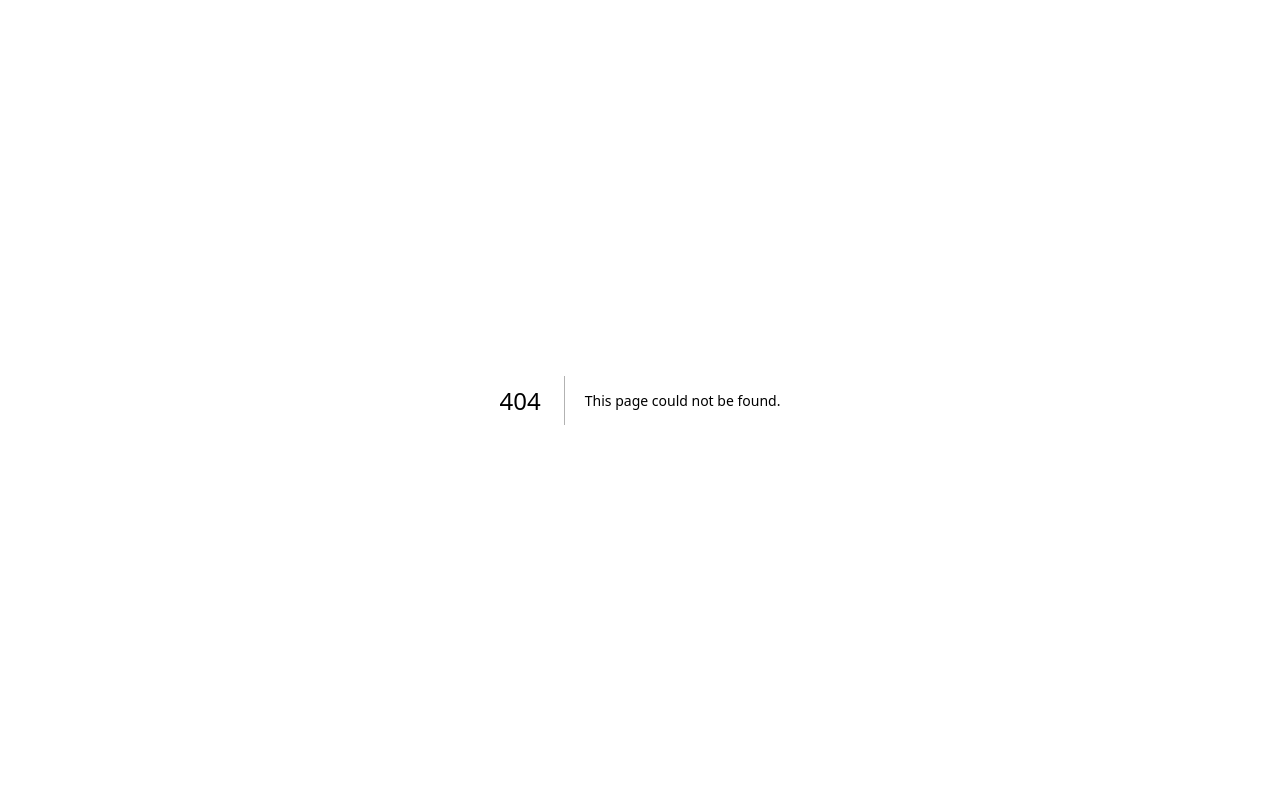
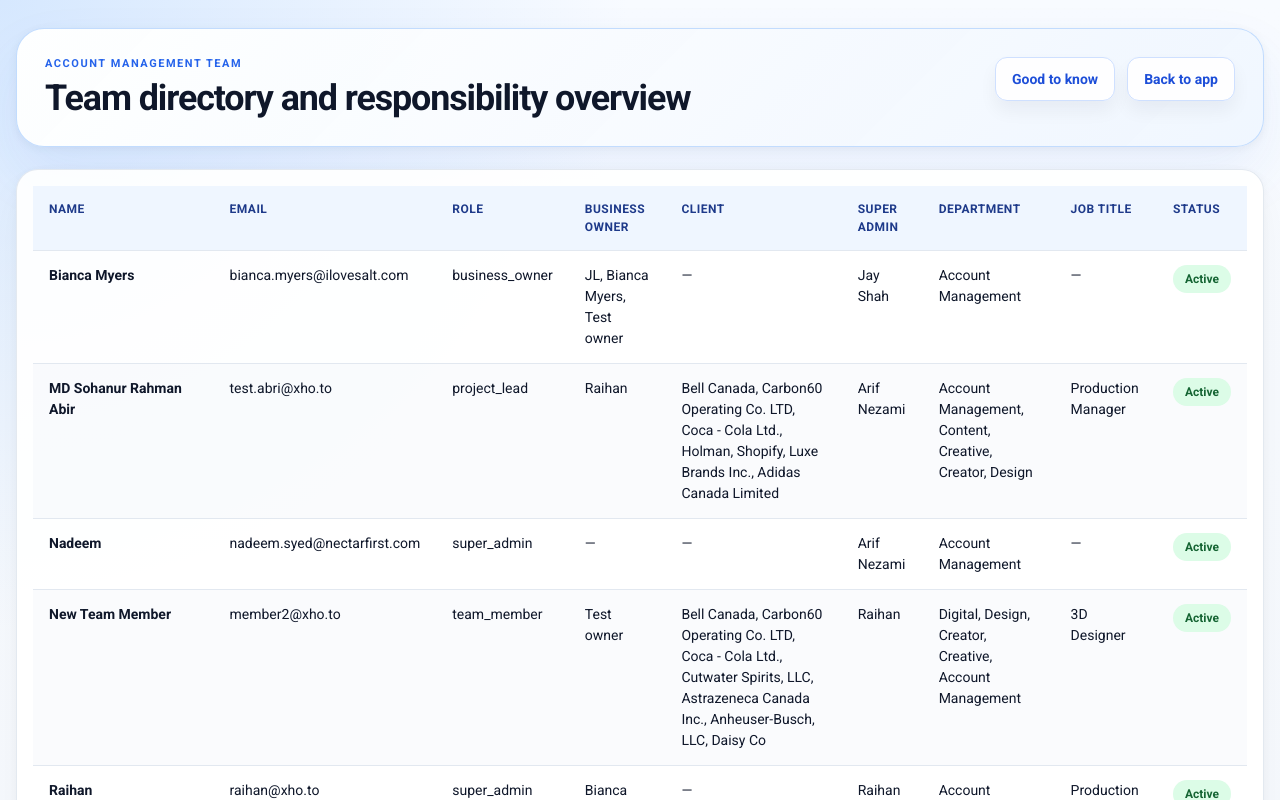
Before and after one commit to PreneurLabGit/Report-Card, a Next.js app: page /account-management-team in a window 1280 px wide. Before the commit this address had no page. Shown: the top 800 px of the page. Built offline with nearby package versions, Linux system fonts and the light colour scheme.

Commit message:
Updated Report Card site

```diff
--- /dev/null
+++ b/src/app/account-management-team/page.module.css
@@ -0,0 +1,151 @@
+.page {
+  min-height: 100vh;
+  background:
+    radial-gradient(circle at top left, rgba(191, 219, 254, 0.6), transparent 26%),
+    linear-gradient(180deg, #f8fbff 0%, #f3f6fb 100%);
+  color: #0f172a;
+}
+
+.shell {
+  max-width: 1280px;
+  margin: 0 auto;
+  padding: 28px 16px 40px;
+}
+
+.hero {
+  display: flex;
+  justify-content: space-between;
+  gap: 20px;
+  align-items: flex-start;
+  padding: 28px;
+  border: 1px solid rgba(191, 219, 254, 0.95);
+  border-radius: 28px;
+  background: linear-gradient(135deg, rgba(255, 255, 255, 0.96), rgba(239, 246, 255, 0.94));
+  box-shadow:
+    0 28px 60px rgba(37, 99, 235, 0.08),
+    0 2px 10px rgba(15, 23, 42, 0.05);
+}
+
+.kicker {
+  margin-bottom: 10px;
+  font-size: 11px;
+  font-weight: 700;
+  letter-spacing: 0.14em;
+  text-transform: uppercase;
+  color: #2563eb;
+}
+
+.hero h1 {
+  font-size: clamp(2rem, 2.8vw, 3rem);
+  line-height: 1.05;
+  font-weight: 700;
+  letter-spacing: -0.03em;
+  text-wrap: balance;
+}
+
+.actions {
+  display: flex;
+  gap: 12px;
+  flex-wrap: wrap;
+}
+
+.secondaryButton,
+.backButton {
+  display: inline-flex;
+  align-items: center;
+  justify-content: center;
+  min-height: 44px;
+  padding: 0 16px;
+  border: 1px solid #cfe0ff;
+  border-radius: 12px;
+  background: rgba(255, 255, 255, 0.92);
+  color: #1d4ed8;
+  font-weight: 700;
+  box-shadow: 0 10px 18px rgba(15, 23, 42, 0.05);
+}
+
+.tableCard {
+  margin-top: 22px;
+  padding: 16px;
+  border: 1px solid rgba(226, 232, 240, 0.95);
+  border-radius: 22px;
+  background: rgba(255, 255, 255, 0.92);
+  box-shadow:
+    0 20px 40px rgba(15, 23, 42, 0.04),
+    0 2px 8px rgba(15, 23, 42, 0.04);
+}
+
+.tableScroll {
+  overflow-x: auto;
+}
+
+.table {
+  width: 100%;
+  min-width: 1200px;
+  border-collapse: separate;
+  border-spacing: 0;
+}
+
+.table th,
+.table td {
+  padding: 14px 16px;
+  border-bottom: 1px solid #e2e8f0;
+  text-align: left;
+  vertical-align: top;
+  font-size: 14px;
+  line-height: 1.5;
+}
+
+.table th {
+  position: sticky;
+  top: 0;
+  background: #eff6ff;
+  color: #1e3a8a;
+  font-size: 12px;
+  font-weight: 700;
+  letter-spacing: 0.04em;
+  text-transform: uppercase;
+}
+
+.table tbody tr:last-child td {
+  border-bottom: none;
+}
+
+.table tbody tr:nth-child(even) td {
+  background: rgba(248, 250, 252, 0.7);
+}
+
+.nameCell {
+  min-width: 180px;
+  font-weight: 700;
+  color: #0f172a;
+}
+
+.statusPill {
+  display: inline-flex;
+  align-items: center;
+  min-height: 28px;
+  padding: 0 12px;
+  border-radius: 999px;
+  background: #dcfce7;
+  color: #166534;
+  font-size: 12px;
+  font-weight: 700;
+}
+
+@media (max-width: 900px) {
+  .hero {
+    display: grid;
+  }
+}
+
+@media (max-width: 640px) {
+  .shell {
+    padding-top: 20px;
+  }
+
+  .hero,
+  .tableCard {
+    padding: 18px;
+  }
+}
--- /dev/null
+++ b/src/app/account-management-team/page.tsx
@@ -0,0 +1,192 @@
+import Link from "next/link";
+
+import styles from "./page.module.css";
+
+const teamMembers = [
+  {
+    name: "Bianca Myers",
+    email: "bianca.myers@ilovesalt.com",
+    role: "business_owner",
+    businessOwner: "JL, Bianca Myers, Test owner",
+    client: "",
+    superAdmin: "Jay Shah",
+    department: "Account Management",
+    jobTitle: "",
+    status: "Active",
+  },
+  {
+    name: "MD Sohanur Rahman Abir",
+    email: "test.abri@xho.to",
+    role: "project_lead",
+    businessOwner: "Raihan",
+    client:
+      "Bell Canada, Carbon60 Operating Co. LTD, Coca - Cola Ltd., Holman, Shopify, Luxe Brands Inc., Adidas Canada Limited",
+    superAdmin: "Arif Nezami",
+    department: "Account Management, Content, Creative, Creator, Design",
+    jobTitle: "Production Manager",
+    status: "Active",
+  },
+  {
+    name: "Nadeem",
+    email: "nadeem.syed@nectarfirst.com",
+    role: "super_admin",
+    businessOwner: "",
+    client: "",
+    superAdmin: "Arif Nezami",
+    department: "Account Management",
+    jobTitle: "",
+    status: "Active",
+  },
+  {
+    name: "New Team Member",
+    email: "member2@xho.to",
+    role: "team_member",
+    businessOwner: "Test owner",
+    client:
+      "Bell Canada, Carbon60 Operating Co. LTD, Coca - Cola Ltd., Cutwater Spirits, LLC, Astrazeneca Canada Inc., Anheuser-Busch, LLC, Daisy Co",
+    superAdmin: "Raihan",
+    department: "Digital, Design, Creator, Creative, Account Management",
+    jobTitle: "3D Designer",
+    status: "Active",
+  },
+  {
+    name: "Raihan",
+    email: "raihan@xho.to",
+    role: "super_admin",
+    businessOwner: "Bianca Myers",
+    client: "",
+    superAdmin: "Raihan",
+    department: "Account Management, Digital, Design, Creative, Content, Creator, Kitchen",
+    jobTitle: "Production Executive",
+    status: "Active",
+  },
+  {
+    name: "Raihan Khan",
+    email: "raihan.khan@xho.to",
+    role: "project_lead",
+    businessOwner: "Test owner",
+    client: "Bell Canada, Coca - Cola Ltd., Adidas Canada Limited, FIFA Canada",
+    superAdmin: "Arif Nezami",
+    department: "Account Management, Content, Creative, Creator, Design, Digital, Kitchen, Media",
+    jobTitle: "Production Manager",
+    status: "Active",
+  },
+  {
+    name: "Salt Dev",
+    email: "new@devspin.online",
+    role: "super_admin",
+    businessOwner: "Test owner",
+    client:
+      "Adidas America, Inc., Adidas Canada Limited, Anheuser-Busch, LLC, Astrazeneca Canada Inc., Bell Canada, plus unresolved client IDs in claims",
+    superAdmin: "Arif Nezami",
+    department: "Account Management",
+    jobTitle: "",
+    status: "Active",
+  },
+  {
+    name: "Shane Deen",
+    email: "shane.deen@ilovesalt.com",
+    role: "super_admin",
+    businessOwner: "Bianca Myers, JL, Test owner",
+    client: "",
+    superAdmin: "Arif Nezami",
+    department: "Account Management",
+    jobTitle: "Production Executive",
+    status: "Active",
+  },
+  {
+    name: "Test Lead",
+    email: "test.lead@xho.to",
+    role: "project_lead",
+    businessOwner: "Test owner",
+    client:
+      "Adidas Canada Limited, Anheuser-Busch, LLC, Bell Canada, Coca - Cola Ltd., FIFA Canada, Lindt & Sprungli, Lead Aggregate: 4a9487c8-2775-4a4b-8fc8-0c5da5040042, Luxe Brands Inc.",
+    superAdmin: "Arif Nezami",
+    department: "Account Management",
+    jobTitle: "Account Executive",
+    status: "Active",
+  },
+  {
+    name: "Test owner",
+    email: "test.owner@xho.to",
+    role: "business_owner",
+    businessOwner: "Test owner",
+    client:
+      "Bell Canada, Carbon60 Operating Co. LTD, Coca - Cola Ltd., Anheuser-Busch, LLC, Adidas America, Inc., Adidas Canada Limited, FIFA Canada, Ferrara Candy Company, Hershey Canada Inc., Flora Food US Inc., Holman - USD, Holman",
+    superAdmin: "Raihan",
+    department: "Account Management",
+    jobTitle: "Copywriter",
+    status: "Active",
+  },
+  {
+    name: "Test User Upload2",
+    email: "test2@xho.to",
+    role: "team_member",
+    businessOwner: "JL",
+    client: "",
+    superAdmin: "Arif Nezami",
+    department: "Account Management",
+    jobTitle: "Vice President",
+    status: "Active",
+  },
+] as const;
+
+export default function AccountManagementTeamPage() {
+  return (
+    <main className={styles.page}>
+      <div className={styles.shell}>
+        <header className={styles.hero}>
+          <div>
+            <p className={styles.kicker}>Account Management Team</p>
+            <h1>Team directory and responsibility overview</h1>
+          </div>
+          <div className={styles.actions}>
+            <Link href="/good-to-know" className={styles.secondaryButton}>
+              Good to know
+            </Link>
+            <Link href="/" className={styles.backButton}>
+              Back to app
+            </Link>
+          </div>
+        </header>
+
+        <section className={styles.tableCard}>
+          <div className={styles.tableScroll}>
+            <table className={styles.table}>
+              <thead>
+                <tr>
+                  <th>Name</th>
+                  <th>Email</th>
+                  <th>Role</th>
+                  <th>Business Owner</th>
+                  <th>Client</th>
+                  <th>Super Admin</th>
+                  <th>Department</th>
+                  <th>Job Title</th>
+                  <th>Status</th>
+                </tr>
+              </thead>
+              <tbody>
+                {teamMembers.map((member) => (
+                  <tr key={member.email}>
+                    <td className={styles.nameCell}>{member.name}</td>
+                    <td>{member.email}</td>
+                    <td>{member.role}</td>
+                    <td>{member.businessOwner || "—"}</td>
+                    <td>{member.client || "—"}</td>
+                    <td>{member.superAdmin}</td>
+                    <td>{member.department}</td>
+                    <td>{member.jobTitle || "—"}</td>
+                    <td>
+                      <span className={styles.statusPill}>{member.status}</span>
+                    </td>
+                  </tr>
+                ))}
+              </tbody>
+            </table>
+          </div>
+        </section>
+      </div>
+    </main>
+  );
+}
--- a/src/ui/salthub-app.tsx
+++ b/src/ui/salthub-app.tsx
@@ -331,6 +331,9 @@ export function SalthubApp() {
       <header className={styles.header}>
         <div className={styles.heroCard}>
           <div className={styles.heroActions}>
+            <Link href="/account-management-team" className={styles.secondaryButton}>
+              Ac M. Team
+            </Link>
             <Link href="/good-to-know" className={styles.secondaryButton}>
               Good to know
             </Link>
```
